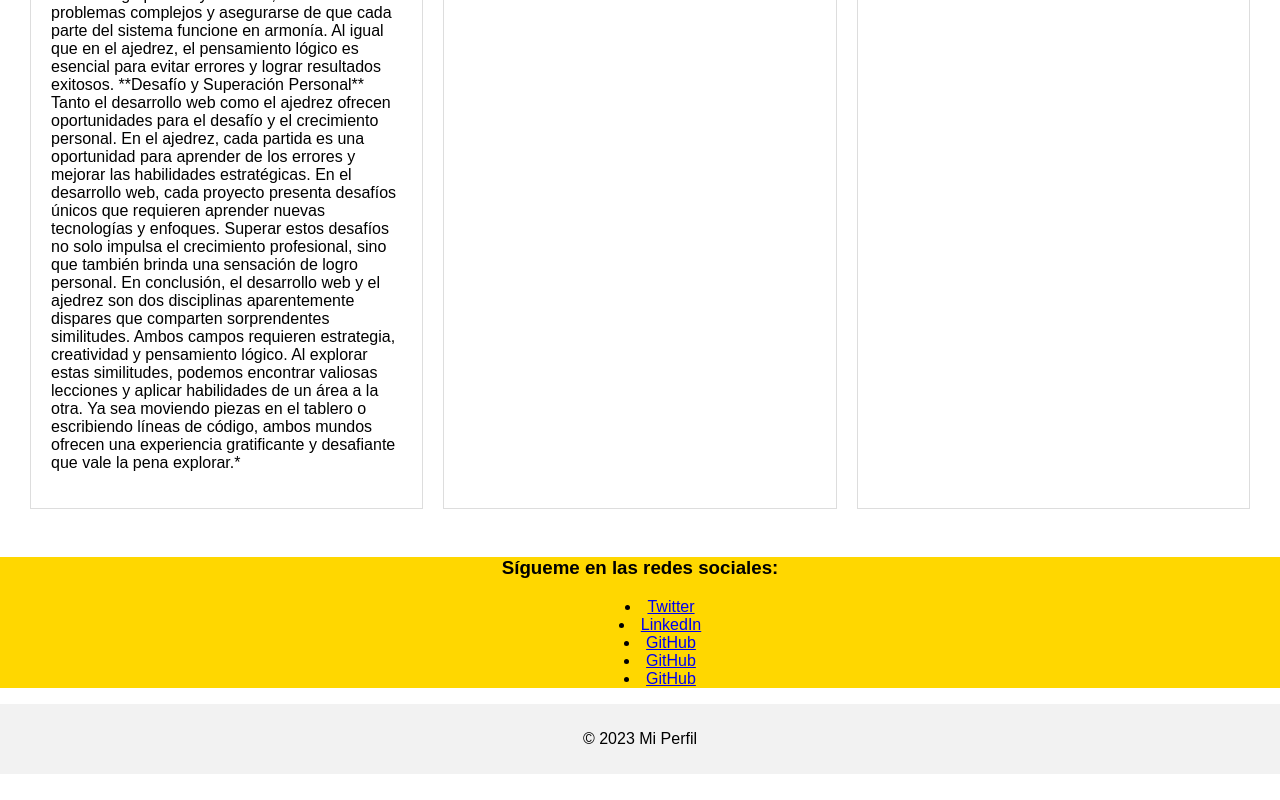
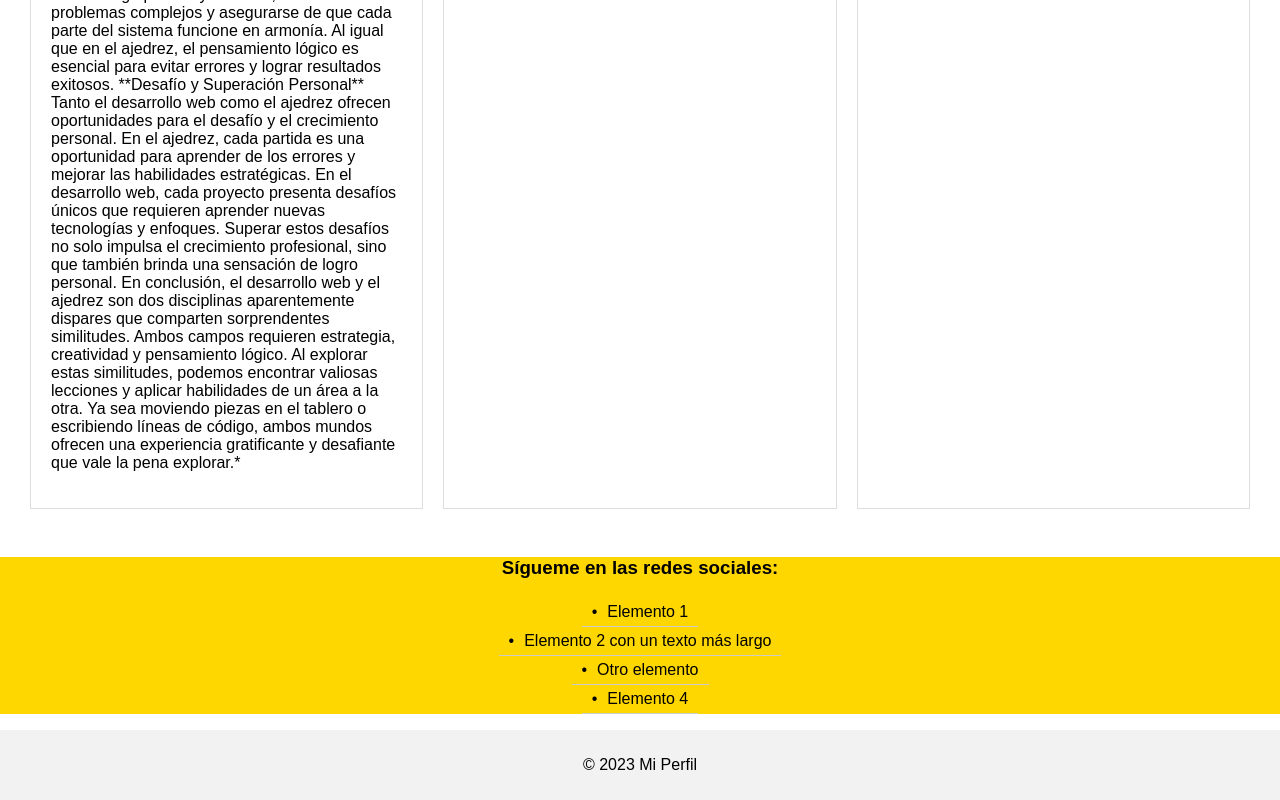
Before and after one commit to DanteDeFlorencia77/P, a plain HTML site: page index.html in a window 1280 px wide. Shown: the part 1385-2185 px from the top of the page. Before the commit the page ends 2159 px from the top, so only its background shows below. Drawn offline with Linux system fonts and the light colour scheme.

Commit message:
Add files via upload

```diff
--- a/index.html
+++ b/index.html
@@ -81,18 +81,15 @@
         </section>
 
     </main>
-    <div class="centro">
+    <div>
     <aside>
         <h3>Sígueme en las redes sociales:</h3>
-        <ul>
-            <li class="centro"><a href="#">Twitter</a></li>
-            <li class="centro"><a href="#">LinkedIn</a></li>
-            <li class="centro"><a href="#">GitHub</a></li>
-            <li class="centro"><a href="#">GitHub</a></li>
-            <li class="centro"><a href="#">GitHub</a></li>
-        </ul>
-        </ul>
-        </ul>
+        <ul class="aligned-list">
+            <li>Elemento 1</li>
+            <li>Elemento 2 con un texto más largo</li>
+            <li>Otro elemento</li>
+            <li>Elemento 4</li>
+          </ul>
     </aside>
 </div>
 
```
